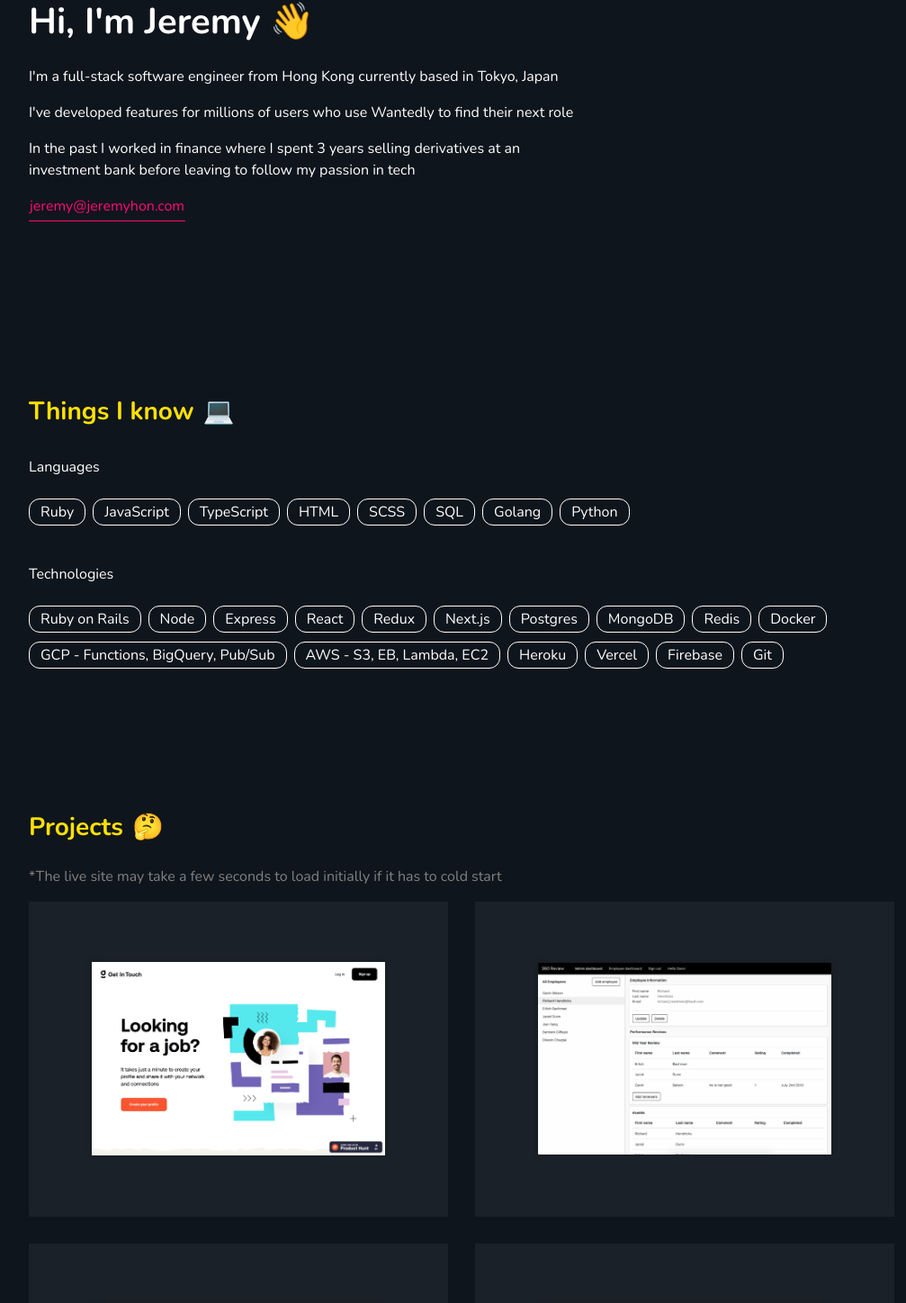
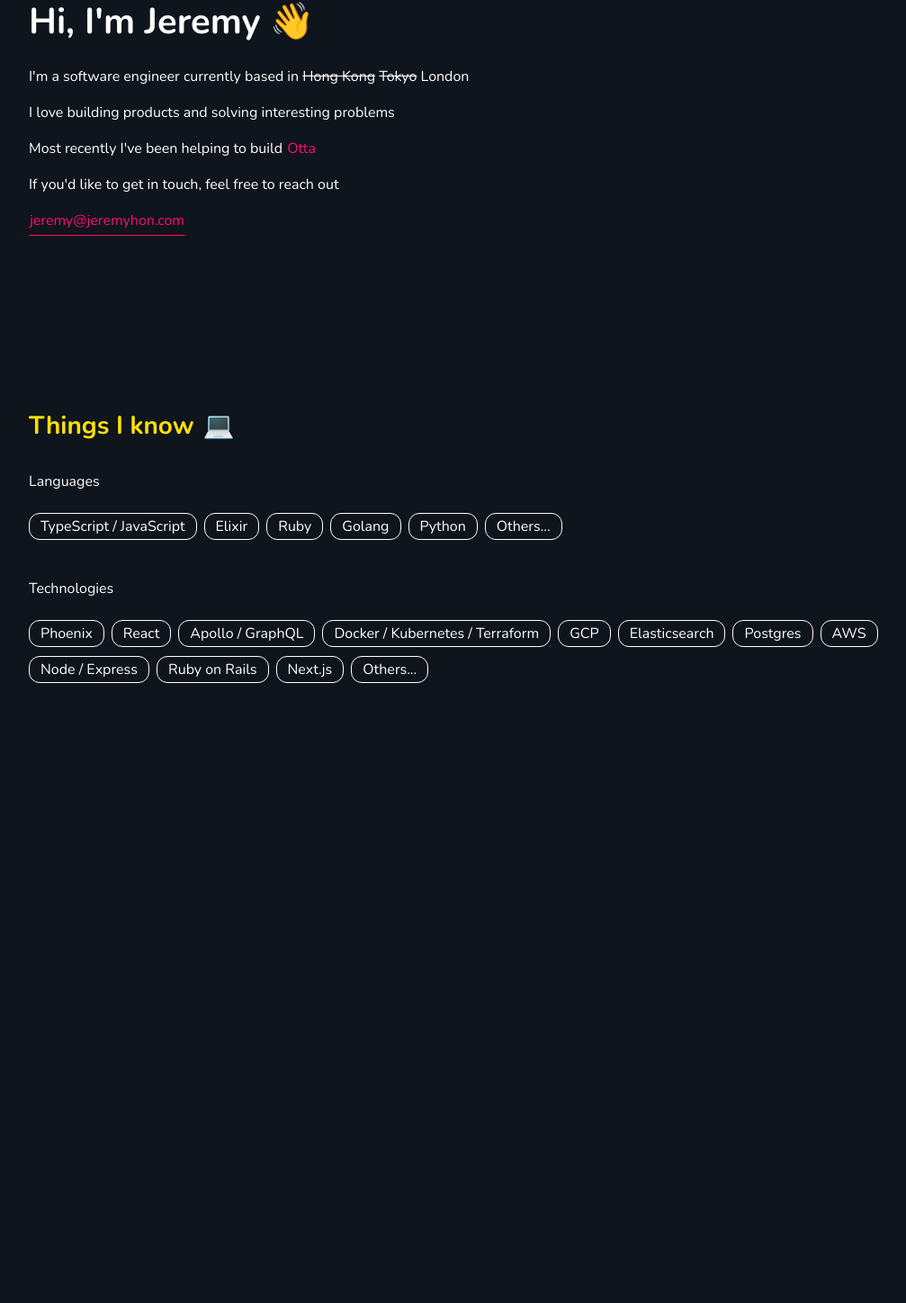
Before and after one commit to jeremykhon/personal-website, a Next.js app: page / in a window 1280 px wide. Shown: the part 200-1648 px from the top of the page at 90% size, without its empty margins (127-1134 px from the left). After the commit the page ends 1119 px from the top, so only its background shows below. Built offline with nearby package versions, Linux system fonts and the light colour scheme.

Commit message:
Update personal info

```diff
--- a/components/ProfilePage/AboutMe/index.tsx
+++ b/components/ProfilePage/AboutMe/index.tsx
@@ -8,17 +8,20 @@
         Hi, I'm Jeremy<EmojiSpan>👋</EmojiSpan>
       </Title>
       <Paragraph>
-        I'm a full-stack software engineer from Hong Kong currently based in
-        Tokyo, Japan
+        I'm a software engineer currently based in{" "}
+        <CrossedOut>Hong Kong</CrossedOut> <CrossedOut>Tokyo</CrossedOut> London
       </Paragraph>
       <Paragraph>
-        I've developed features for millions of users who use Wantedly to find
-        their next role
+        I love building products and solving interesting problems
       </Paragraph>
       <Paragraph>
-        In the past I worked in finance where I spent 3 years selling
-        derivatives at an investment bank before leaving to follow my passion in
-        tech
+        Most recently I've been helping to build{" "}
+        <Link target="_blank" href="https://otta.com">
+          Otta
+        </Link>
+      </Paragraph>
+      <Paragraph>
+        If you'd like to get in touch, feel free to reach out
       </Paragraph>
       <EmailLink href="mailto:jeremy@jeremyhon.com" target="_blank">
         jeremy@jeremyhon.com
@@ -32,11 +35,17 @@
   margin-bottom: 200px;
 `;
 
-const EmailLink = styled.a`
+const Link = styled.a`
   color: var(--color-primary);
+  padding: 5px 1px;
+
+  &:hover {
+    color: var(--color-primary);
+  }
+`;
+
+const EmailLink = styled(Link)`
   border-bottom: 1px solid var(--color-primary);
-  padding: 5px 1px;
-  transition: all 0.2s ease;
 
   &:hover {
     background-color: var(--color-text);
@@ -54,4 +63,8 @@
   margin-bottom: 25px;
 `;
 
+const CrossedOut = styled.span`
+  text-decoration: line-through;
+`;
+
 export default AboutMe;
--- a/components/ProfilePage/Projects/index.tsx
+++ /dev/null
@@ -1,198 +0,0 @@
-import styled from "styled-components";
-import { EmojiSpan } from "../../Common/Styled";
-import { Container, Modal, Button, Row } from "react-bootstrap";
-import { useState } from "react";
-import { MdClose } from "react-icons/md";
-
-const projects = [
-  {
-    name: "Getintouch",
-    url: "https://getintouch.me",
-    imgUrl: "/images/projects/getintouch.jpg",
-    description:
-      "A self promotion tool to help you find your next role. Created with React with hooks, Typescript, Next.js, Firebase, and served on Vercel",
-  },
-  {
-    name: "360Review",
-    url: "https://360review.jeremyhon.com",
-    githubUrl: "https://github.com/jehon11/employee_review",
-    imgUrl: "/images/projects/360review.jpg",
-    description:
-      "A web-app that allows employees to submit feedback towards each other’s performance review. Created with Rails, React, Postgres and hosted on Heroku",
-  },
-  {
-    name: "WeEatigo",
-    url: "https://eatigo-app.herokuapp.com/",
-    githubUrl: "https://github.com/jehon11/restaurant-reservations",
-    imgUrl: "/images/projects/eatigo.jpg",
-    description:
-      "A clone of a popular restaurant reservation app in Asia which provides discounts for reserving at non-peak hours, thereby smoothing out demand and increasing overall business. Created with Rails, React, Postgres and hosted on Heroku",
-  },
-  {
-    name: "Slacky",
-    url: "https://slacky-app.herokuapp.com/",
-    githubUrl: "https://github.com/jehon11/slacky-chat-app",
-    imgUrl: "/images/projects/slacky.jpg",
-    description:
-      "A Slack-like single paged real-time chat application built using React/Redux, Rails, Postgres, WebSockets and hosted on Heroku",
-  },
-];
-const Projects: React.FC = () => {
-  const [activeModal, setActiveModal] = useState<number | null>(null);
-
-  const handleClose = () => setActiveModal(null);
-  const handleShow = (modalIndex: number) => setActiveModal(modalIndex);
-
-  return (
-    <>
-      <ProjectsContainer>
-        <Title>
-          Projects<EmojiSpan>🤔</EmojiSpan>
-        </Title>
-        <Disclaimer>
-          *The live site may take a few seconds to load initially if it has to
-          cold start
-        </Disclaimer>
-        <Container style={{ padding: 0 }}>
-          <Row>
-            {projects.map((project, index) => (
-              <ProjectCard className="col-12 col-md-6" key={index}>
-                <Project onClick={() => handleShow(index)}>
-                  <ProjectImage src={project.imgUrl} />
-                  <ProjectOverlay>{project.name}</ProjectOverlay>
-                </Project>
-                <Modal
-                  show={activeModal === index}
-                  onHide={handleClose}
-                  centered
-                  size="lg"
-                >
-                  <ModalContent>
-                    <ModalClose onClick={handleClose}>
-                      <MdClose size={25} />
-                    </ModalClose>
-                    <ProjectModalImageContainer>
-                      <ProjectImage src={project.imgUrl} />
-                    </ProjectModalImageContainer>
-                    <ProjectDescriptionContainer>
-                      <h5>{project.name}</h5>
-                      <p>{project.description}</p>
-                      {project.githubUrl && (
-                        <ProjectLink href={project.githubUrl} target="_blank">
-                          Github Repo
-                        </ProjectLink>
-                      )}
-                      {project.url && (
-                        <ProjectLink
-                          href={project.url}
-                          target="_blank"
-                          rel="noreferrer"
-                        >
-                          Live Site
-                        </ProjectLink>
-                      )}
-                    </ProjectDescriptionContainer>
-                  </ModalContent>
-                </Modal>
-              </ProjectCard>
-            ))}
-          </Row>
-        </Container>
-      </ProjectsContainer>
-    </>
-  );
-};
-
-const ProjectDescriptionContainer = styled.div`
-  padding: 40px 5%;
-`;
-
-const Disclaimer = styled.p`
-  color: gray;
-`;
-
-const ProjectLink = styled.a`
-  display: inline-block;
-  color: var(--color-primary);
-  border-bottom: 1px solid var(--color-primary);
-  padding: 5px 1px;
-  transition: all 0.2s ease;
-  margin-right: 25px;
-
-  &:hover {
-    background-color: var(--color-text);
-    color: var(--color-text-invert);
-  }
-`;
-
-const ProjectCard = styled.div``;
-
-const ModalClose = styled.div`
-  position: absolute;
-  top: 10px;
-  right: 10px;
-  cursor: pointer;
-`;
-
-const ModalContent = styled.div`
-  position: relative;
-  background-color: var(--color-bg);
-  overflow-y: scroll;
-`;
-
-const Project = styled.div`
-  cursor: pointer;
-  margin-bottom: 30px;
-  height: 350px;
-  display: flex;
-  justify-content: center;
-  align-items: center;
-  background-color: var(--color-invert-transp);
-  position: relative;
-`;
-
-const ProjectOverlay = styled.div`
-  font-weight: bold;
-  font-size: 18px;
-  padding: 25px;
-  position: absolute;
-  background-color: var(--color-invert-transp2);
-  top: 0;
-  right: 0;
-  bottom: 0;
-  left: 0;
-  opacity: 0;
-  transition: opacity 400ms ease-in-out;
-
-  &:hover {
-    opacity: 1;
-  }
-`;
-
-const ProjectImage = styled.img`
-  width: 70%;
-  box-shadow: 0 0 6px rgba(0, 0, 0, 0.2);
-`;
-
-const ProjectModalImageContainer = styled.div`
-  height: 65%;
-  width: 100%;
-  padding: 60px 0;
-  background-color: var(--color-invert-transp);
-  display: flex;
-  justify-content: center;
-  align-items: center;
-`;
-
-const ProjectsContainer = styled.div`
-  margin-bottom: 50px;
-`;
-
-const Title = styled.h3`
-  color: var(--color-secondary);
-  font-weight: bold;
-  margin-top: 50px;
-  margin-bottom: 25px;
-`;
-
-export default Projects;
--- a/components/ProfilePage/Technicals/index.tsx
+++ b/components/ProfilePage/Technicals/index.tsx
@@ -1,5 +1,29 @@
 import styled from "styled-components";
 import { EmojiSpan } from "../../Common/Styled";
+
+const LANGUAGES = [
+  "TypeScript / JavaScript",
+  "Elixir",
+  "Ruby",
+  "Golang",
+  "Python",
+  "Others...",
+];
+
+const TECHNOLOGIES = [
+  "Phoenix",
+  "React",
+  "Apollo / GraphQL",
+  "Docker / Kubernetes / Terraform",
+  "GCP",
+  "Elasticsearch",
+  "Postgres",
+  "AWS",
+  "Node / Express",
+  "Ruby on Rails",
+  "Next.js",
+  "Others...",
+];
 
 const Technicals: React.FC = () => {
   return (
@@ -9,33 +33,15 @@
       </Title>
       <Subtitle>Languages</Subtitle>
       <div>
-        <Skill>Ruby</Skill>
-        <Skill>JavaScript</Skill>
-        <Skill>TypeScript</Skill>
-        <Skill>HTML</Skill>
-        <Skill>SCSS</Skill>
-        <Skill>SQL</Skill>
-        <Skill>Golang</Skill>
-        <Skill>Python</Skill>
+        {LANGUAGES.map((language) => (
+          <Skill>{language}</Skill>
+        ))}
       </div>
       <Subtitle>Technologies</Subtitle>
       <div>
-        <Skill>Ruby on Rails</Skill>
-        <Skill>Node</Skill>
-        <Skill>Express</Skill>
-        <Skill>React</Skill>
-        <Skill>Redux</Skill>
-        <Skill>Next.js</Skill>
-        <Skill>Postgres</Skill>
-        <Skill>MongoDB</Skill>
-        <Skill>Redis</Skill>
-        <Skill>Docker</Skill>
-        <Skill>GCP - Functions, BigQuery, Pub/Sub</Skill>
-        <Skill>AWS - S3, EB, Lambda, EC2</Skill>
-        <Skill>Heroku</Skill>
-        <Skill>Vercel</Skill>
-        <Skill>Firebase</Skill>
-        <Skill>Git</Skill>
+        {TECHNOLOGIES.map((technology) => (
+          <Skill>{technology}</Skill>
+        ))}
       </div>
     </TechnologiesContainer>
   );
--- a/pages/_app.tsx
+++ b/pages/_app.tsx
@@ -10,7 +10,7 @@
         <title>Jeremy Hon - Software Engineer</title>
         <meta
           name="description"
-          content="Hi, I'm a full-stack software engineer from Hong Kong currently based in Tokyo, Japan"
+          content="Hi, I'm a full-stack engineer currently based in London"
         />
       </Head>
       <ThemeProvider>
--- a/pages/index.tsx
+++ b/pages/index.tsx
@@ -1,5 +1,4 @@
 import styled from "styled-components";
-import Projects from "../components/ProfilePage/Projects";
 import Navbar from "../components/Navbar";
 import AboutMe from "../components/ProfilePage/AboutMe";
 import Technicals from "../components/ProfilePage/Technicals";
@@ -12,7 +11,6 @@
       <Container>
         <AboutMe />
         <Technicals />
-        <Projects />
       </Container>
     </>
   );
--- a/providers/ThemeProvider.tsx
+++ b/providers/ThemeProvider.tsx
@@ -3,9 +3,9 @@
 const themeConfig = {
   light: {
     "--theme": "light",
-    "--color-bg": "white",
+    "--color-bg": "#FAF9F6",
     "--color-text": "#20242C",
-    "--color-text-invert": "white",
+    "--color-text-invert": "#FAF9F6",
     "--color-primary": "#4334FF",
     "--color-secondary": "#2C0C8E",
     "--color-invert-transp": "rgba(16, 22, 29, 0.05)",
@@ -14,7 +14,7 @@
   dark: {
     "--theme": "dark",
     "--color-bg": "#0F151C",
-    "--color-text": "white",
+    "--color-text": "#FAF9F6",
     "--color-text-invert": "#20242C",
     "--color-primary": "#FF0B78",
     "--color-secondary": "#FEE101",
--- a/styles/switch.scss
+++ b/styles/switch.scss
@@ -56,6 +56,7 @@
   background-color: var(--color-primary);
   border-radius: inherit;
   z-index: 1;
+  cursor: pointer;
   transition: background var(--switch-animation-duration);
 }
 
```
